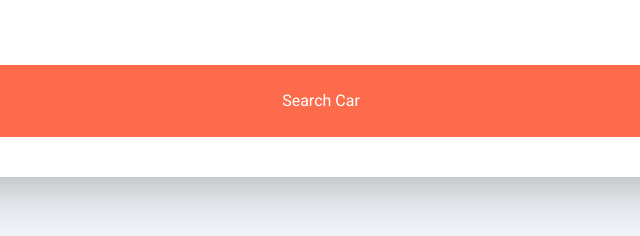
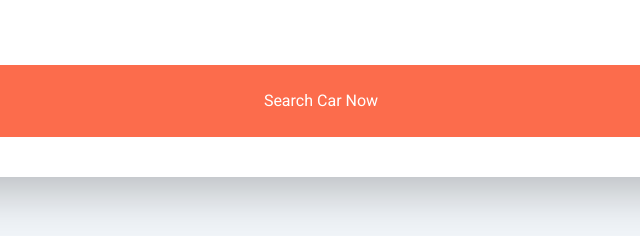
Before and after one commit to infix123/CarRental, a website: page index.html in a window 1280 px wide. Shown: the part 561-797 px from the top of the page, 319-959 px from the left. Drawn offline with Linux system fonts and the light colour scheme; a web font is replaced by a local one.

Commit message:
Added new features

```diff
--- a/index.html
+++ b/index.html
@@ -131,7 +131,7 @@
 						>The driver's age between 30 and 65?</label
 					>
 				</div>
-				<!--checkmarks-->
+
 				<!--checkmark 1-->
 				<div class="flex flex-col justify-left py-2">
 					<div class="flex self-auto mt-2 md:flex md:pt-6">
@@ -156,7 +156,7 @@
 				<button
 					class="flex w-full rounded-xl justify-center items-center mt-6 py-6 px-8 bg-darkOrange text-white"
 				>
-					Search Car
+					Search Car Now
 				</button>
 			</div>
 		</div>
```
